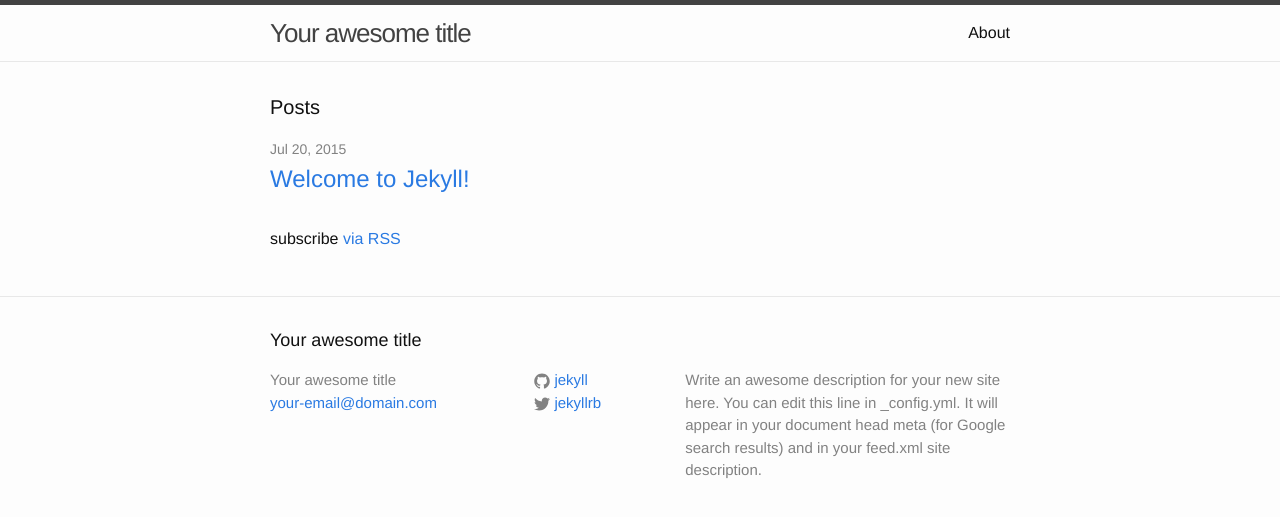
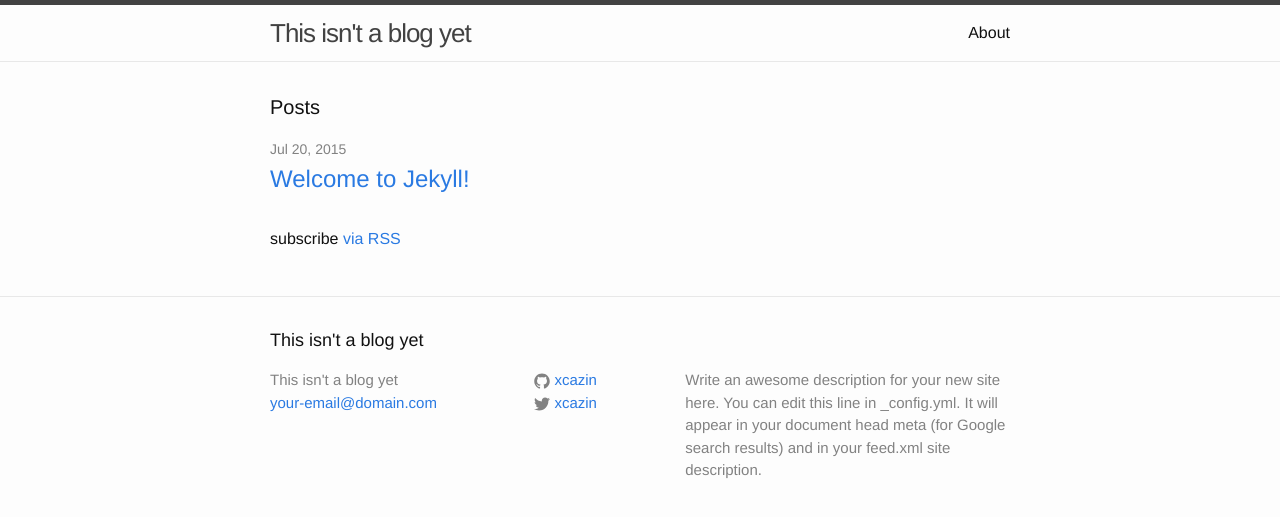
Before and after one commit to xcazin/xcazin.github.io, a Jekyll site: the page built from index.html, in a window 1280 px wide. Shown: the top 517 px of the page. Built offline with Jekyll 4.4.1, drawn with Linux system fonts in a browser that asks for light colours.

Commit message:
new test post and basic configuration

```diff
--- a/_config.yml
+++ b/_config.yml
@@ -1,5 +1,5 @@
 # Site settings
-title: Your awesome title
+title: This isn't a blog yet
 email: your-email@domain.com
 description: > # this means to ignore newlines until "baseurl:"
   Write an awesome description for your new site here. You can edit this
@@ -7,8 +7,8 @@ description: > # this means to ignore newlines until "baseurl:"
   Google search results) and in your feed.xml site description.
 baseurl: "" # the subpath of your site, e.g. /blog/
 url: "http://yourdomain.com" # the base hostname & protocol for your site
-twitter_username: jekyllrb
-github_username:  jekyll
+twitter_username: xcazin
+github_username:  xcazin
 
 # Build settings
 markdown: kramdown
```
Also changed, not shown: 1 other file.
